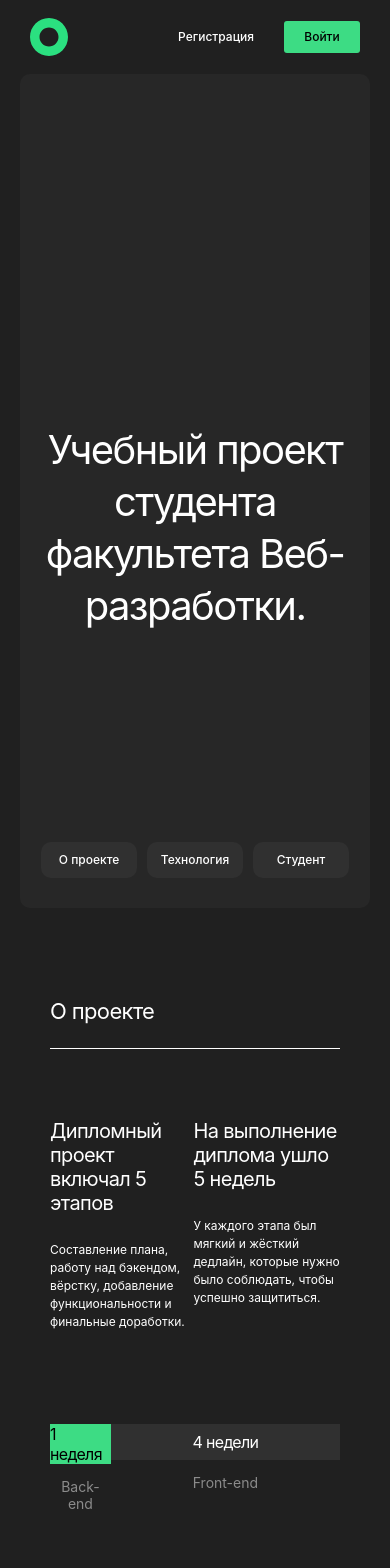
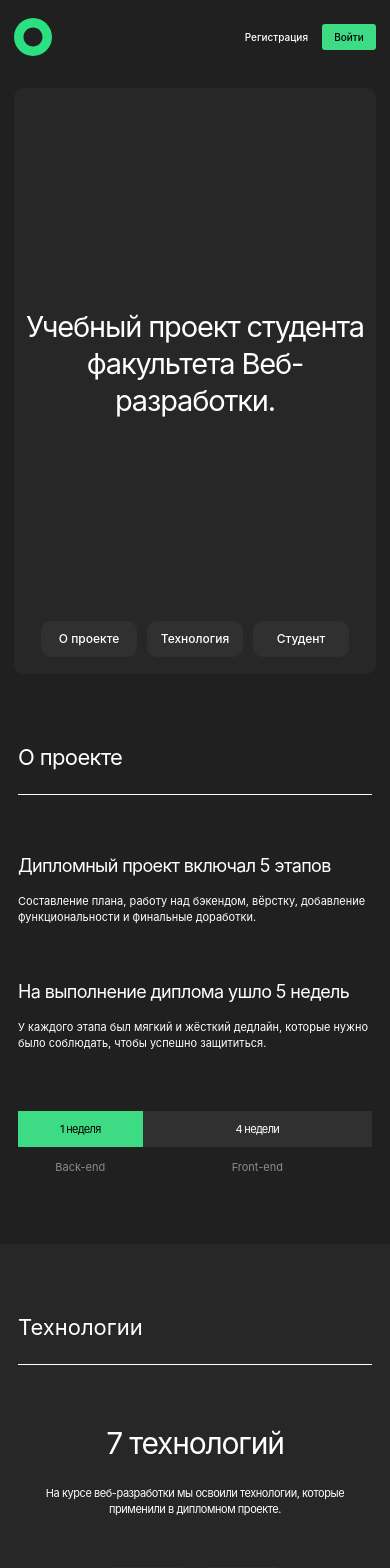
Before and after one commit to kemrankrm/movies-explorer-frontend, a React (Create React App) app: page / in a window 390 px wide. Shown: the top 1568 px of the page. Built offline with nearby package versions, Linux system fonts and the light colour scheme.

Commit message:
fix: homepage reponsive correction

```diff
--- a/src/components/AboutMe/AboutMe.css
+++ b/src/components/AboutMe/AboutMe.css
@@ -116,14 +116,15 @@
     }
 }
 
-@media screen and (max-width: 320px) {
+@media screen and (max-width: 767px) {
     .about-me {
         flex-direction: column-reverse;
         margin: 60px 0 70px;
     }
 
     .about-me__content {
-        max-width: 100%;
+        width: 100%;
+        margin: 0 auto;
     }
 
     .about-me__name {
@@ -146,18 +147,18 @@
         font-size: 11px;
         line-height: 16px;
 
-        max-width: 320px;
+        /*max-width: 320px;*/
 
         margin: 0 0 57px;
     }
 
     .about-me__image-container {
-        width: 100%;
+        min-width: 292px;
         height: 352px;
         box-sizing: border-box;
         display: flex;
 
-        margin-bottom: 40px;
+        margin: 0 auto 40px;
     }
 
     .about-me__avatar {
--- a/src/components/AboutProject/AboutProject.css
+++ b/src/components/AboutProject/AboutProject.css
@@ -84,10 +84,12 @@
 
     .about__content {
         margin-bottom: 93px;
+        gap: 0 30px;
     }
 
     .about__text {
-        max-width: 319px;
+        min-width: 319px;
+        /*max-width: auto;*/
     }
 
     .about__description {
@@ -98,11 +100,11 @@
     }
 
     .about__backend {
-        width: 140px;
+        width: 20.959%;
     }
 
     .about__frontend {
-        width: 528px;
+        width: 79.041%;
     }
 
     .about__cite {
@@ -112,20 +114,21 @@
 }
 
 
-@media screen and (max-width: 320px) {
+@media screen and (max-width: 767px) {
     .about {
         padding: 70px 18px;
     }
 
     .about__content {
         margin: 60px auto;
-        width: 284px;
+        width: 100%;
 
         flex-direction: column;
     }
 
     .about__text {
         margin-bottom: 56px;
+        min-width: auto;
     }
 
     .about__text:last-of-type {
@@ -146,11 +149,11 @@
     }
 
     .about__backend {
-        width: 100px;
+        width: 35.212%;
     }
 
     .about__frontend {
-        width: 184px;
+        width: 64.779%;
     }
 
     .about__period {
--- a/src/components/App/App.js
+++ b/src/components/App/App.js
@@ -1,22 +1,12 @@
 import './App.css';
 import Main from "../Main/Main";
-import {Route, Routes, useLocation} from "react-router-dom";
-import Movies from "../Movies/Movies";
-import SavedMovies from "../SavedMovies/SavedMovies";
-import {useState} from "react";
-import Profile from "../Profile/Profile";
-import Register from "../Register/Register";
-import Login from "../Login/Login";
-import NotFound from "../404/404";
 import Header from "../Header/Header";
 import Footer from "../Footer/Footer";
 
 function App() {
-    const [isLoggedIn, setIsLoggedIn] = useState(true)
-    const location = useLocation();
   return (
     <div className="App">
-        <Header isLoggedIn={false}/>
+        <Header/>
         <Main/>
         <Footer/>
     </div>
--- a/src/components/Footer/Footer.css
+++ b/src/components/Footer/Footer.css
@@ -55,7 +55,7 @@
     padding: 0;
 }
 
-@media screen and (max-width: 320px) {
+@media screen and (max-width: 767px) {
     .footer {
         padding: 79px 10px 20px
     }
--- a/src/components/Header/Header.css
+++ b/src/components/Header/Header.css
@@ -124,9 +124,7 @@
 
         background-color: #202020;
     }
-}
 
-@media screen and (max-width: 768px) {
     .header__nav-button {
         visibility: visible;
         border: none;
@@ -137,7 +135,7 @@
     }
 }
 
-@media screen and (max-width: 320px) {
+@media screen and (max-width: 767px) {
     .header {
         height: 74px;
         padding: 0 14px;
@@ -164,6 +162,5 @@
         width: 100vw;
         height: 780px;
         padding: 144px 10px 46px;
-        /*justify-content: flex-start;*/
     }
 }
--- a/src/components/Header/Header.jsx
+++ b/src/components/Header/Header.jsx
@@ -37,7 +37,7 @@ const Header = () => {
     }, [location]);
 
     const handleScreenResize = () => {
-        if (window.innerWidth > 768) {
+        if (window.innerWidth > 1279) {
             setIsDesktop(true)
         } else {
             setIsDesktop(false)
--- a/src/components/Navigation/Navigation.css
+++ b/src/components/Navigation/Navigation.css
@@ -57,7 +57,7 @@
     display: none;
 }
 
-@media screen and (max-width: 768px) {
+@media screen and (max-width: 1279px) {
     .navigation {
         position: static;
         width: 100%;
@@ -91,7 +91,7 @@
     }
 }
 
-@media screen and (max-width: 320px) {
+@media screen and (max-width: 767px) {
     .navigation__item {
         margin: 0 0 24px;
         font-size: 18px;
--- a/src/components/Portfolio/Portfolio.css
+++ b/src/components/Portfolio/Portfolio.css
@@ -72,7 +72,7 @@
     }
 }
 
-@media screen and (max-width: 320px) {
+@media screen and (max-width: 767px) {
     .portfolio {
 
     }
--- a/src/components/Promo/Promo.css
+++ b/src/components/Promo/Promo.css
@@ -44,7 +44,7 @@
     }
 }
 
-@media screen and (max-width: 320px) {
+@media screen and (max-width: 767px) {
     .promo {
         margin: 14px 14px 0;
         padding: 220px 0 17px;
--- a/src/components/Student/Student.css
+++ b/src/components/Student/Student.css
@@ -8,13 +8,13 @@
     color: #FFF;
 }
 
-@media screen and (max-width: 1280px) {
+@media screen and (max-width: 1279px) {
     .student {
         padding: 90px 50px;
     }
 }
 
-@media screen and (max-width: 320px) {
+@media screen and (max-width: 767px) {
     .student {
         padding: 70px 14px;
     }
--- a/src/components/Techs/Techs.css
+++ b/src/components/Techs/Techs.css
@@ -65,7 +65,7 @@
 }
 
 
-@media screen and (max-width: 1280px) {
+@media screen and (max-width: 1279px) {
     .techs__wrapper {
         padding: 90px 50px;
     }
@@ -90,13 +90,13 @@
     }
 }
 
-@media screen and (max-width: 320px) {
+@media screen and (max-width: 767px) {
     .techs__wrapper {
         padding: 70px 18px;
     }
 
     .techs__title {
-        margin: 60px 0 24px;
+        margin: 60px auto 24px;
 
         font-size: 30px;
         line-height: 36px;
```
Also changed, not shown: src/components/Main/Main.jsx (+1 -7 lines).
